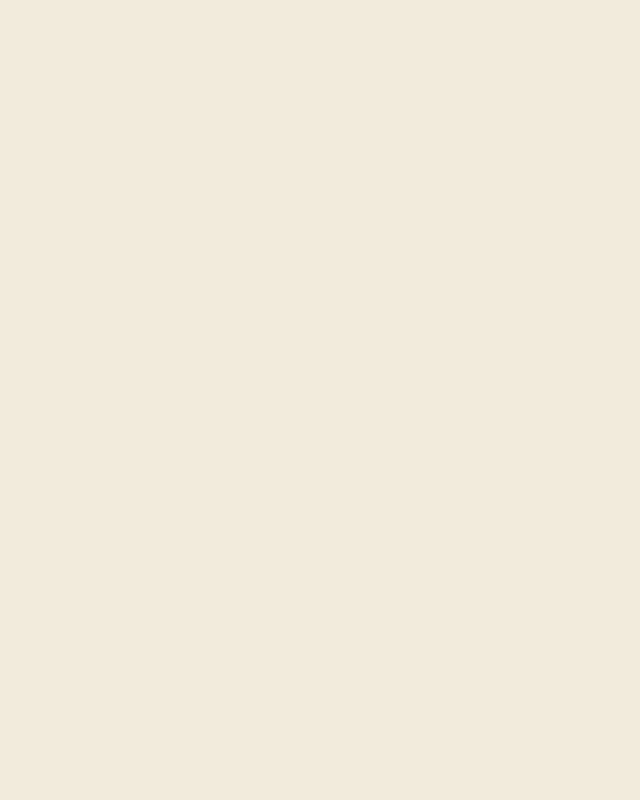
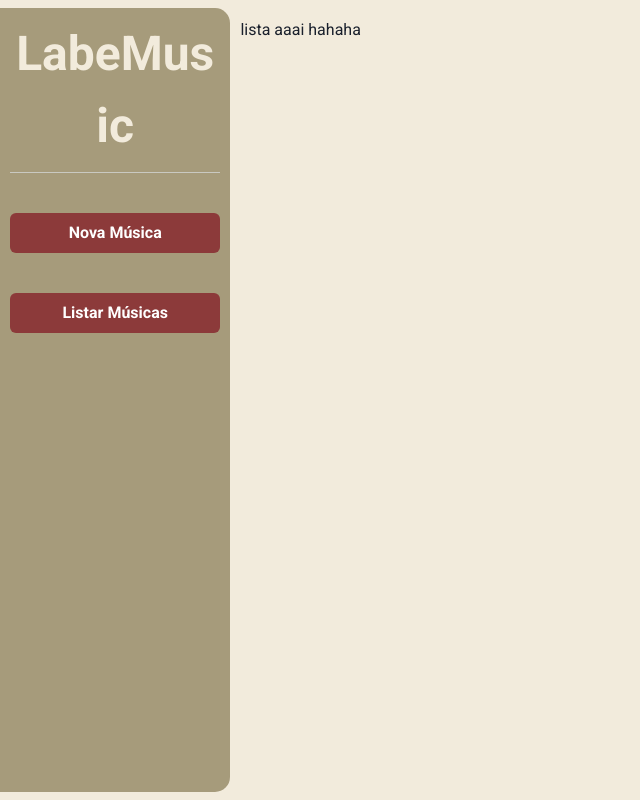
Before and after one commit to fagnerzulin/labemusic-frontend, a React (Create React App) app: page /list-music in a window 1280 px wide. Shown: the whole page, without its empty margins (0-640 px from the left). Built offline with nearby package versions, Linux system fonts and the light colour scheme.

Commit message:
Start to do ListMusicPage

```diff
--- /dev/null
+++ b/src/components/MenuButton/MenuButton.js
@@ -0,0 +1,21 @@
+import React from 'react';
+import { Button } from '@chakra-ui/react';
+import palette from '../../constants/paletteColor';
+
+export default function MenuButton({ children }) {
+  return (
+    <Button
+      bg={palette.red}
+      _active={{
+        transform: 'scale(0.85)',
+      }}
+      _hover={{
+        background: '#702E2E',
+      }}
+      color="white"
+      mb="10"
+    >
+      {children}
+    </Button>
+  );
+}
--- /dev/null
+++ b/src/pages/ListMusicPage/ListMusicPage.js
@@ -0,0 +1,26 @@
+import { Divider } from '@chakra-ui/react';
+import React from 'react';
+import MenuButton from '../../components/MenuButton/MenuButton';
+
+import {
+  ListContainer,
+  MainContainerList,
+  MenuContainer,
+  Title,
+} from './listMusicPage.styled';
+
+export default function ListMusicPage() {
+  return (
+    <MainContainerList>
+      <MenuContainer>
+        <Title>LabeMusic</Title>
+
+        <Divider mb="10" />
+
+        <MenuButton>Nova Música</MenuButton>
+        <MenuButton>Listar Músicas</MenuButton>
+      </MenuContainer>
+      <ListContainer>lista aaai hahaha</ListContainer>
+    </MainContainerList>
+  );
+}
--- /dev/null
+++ b/src/pages/ListMusicPage/listMusicPage.styled.js
@@ -0,0 +1,44 @@
+import styled from 'styled-components';
+import MainContainer from '../../components/StyledComponents/MainContainer.styled';
+import palette from '../../constants/paletteColor';
+
+export const MainContainerList = styled(MainContainer)`
+  justify-content: start;
+`;
+
+export const MenuContainer = styled.nav`
+  width: 18vw;
+  height: 98vh;
+  padding: 10px;
+  background-color: ${palette.darkYellow};
+  border-top-right-radius: 15px;
+  border-bottom-right-radius: 15px;
+  display: flex;
+  flex-direction: column;
+
+  @media (min-width: 576px) {
+    width: 35vw;
+  }
+
+  @media (min-width: 992px) {
+    width: 25vw;
+  }
+
+  @media (min-width: 1200px) {
+    width: 18vw;
+  }
+`;
+
+export const ListContainer = styled.section`
+  width: 80vw;
+  height: 98vh;
+  padding: 10px;
+`;
+
+export const Title = styled.h1`
+  font-size: 3em;
+  font-weight: 600;
+  color: ${palette.beige};
+  text-align: center;
+  margin-bottom: 10px;
+`;
--- a/src/routers/Router.js
+++ b/src/routers/Router.js
@@ -2,6 +2,7 @@ import { BrowserRouter, Route, Switch } from 'react-router-dom';
 import React from 'react';
 import HomePage from '../pages/HomePage/HomePage';
 import LoginPage from '../pages/LoginPage/LoginPage';
+import ListMusicPage from '../pages/ListMusicPage/ListMusicPage';
 
 export default function Router() {
   return (
@@ -9,8 +10,8 @@ export default function Router() {
       <Switch>
         <Route exact path="/" component={HomePage} />
         <Route exact path="/login" component={LoginPage} />
-        {/* <Route exact path="/create-music" component={Login} />
-        <Route exact path="/list-music" component={Login} /> */}
+        <Route exact path="/list-music" component={ListMusicPage} />
+        {/* <Route exact path="/create-music" component={Login} /> */}
       </Switch>
     </BrowserRouter>
   );
```
